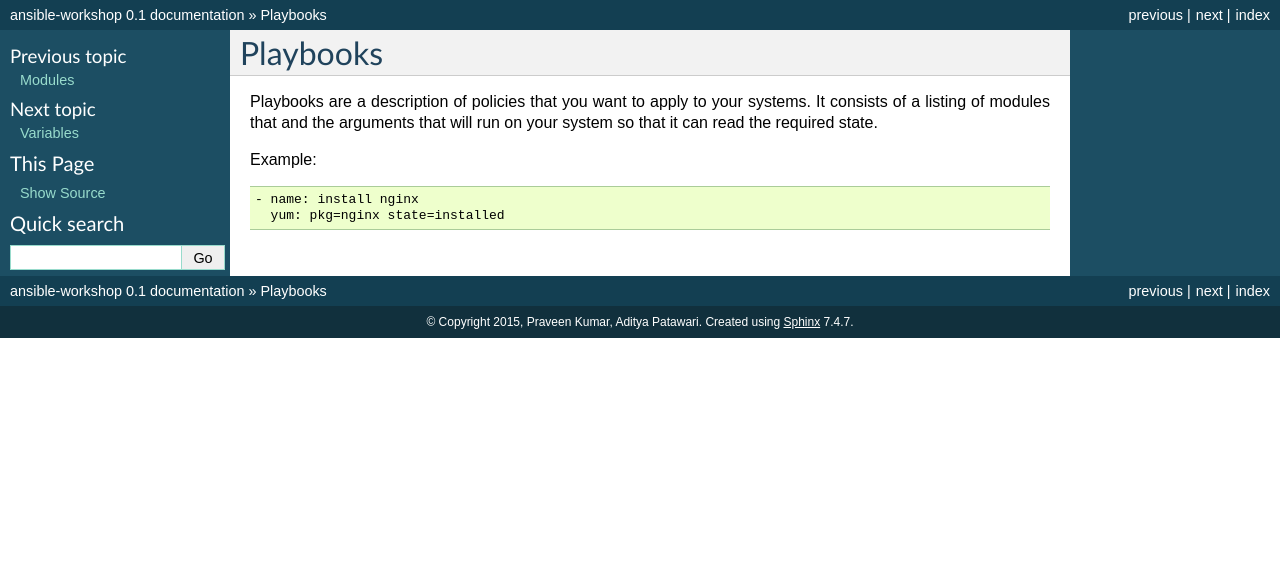
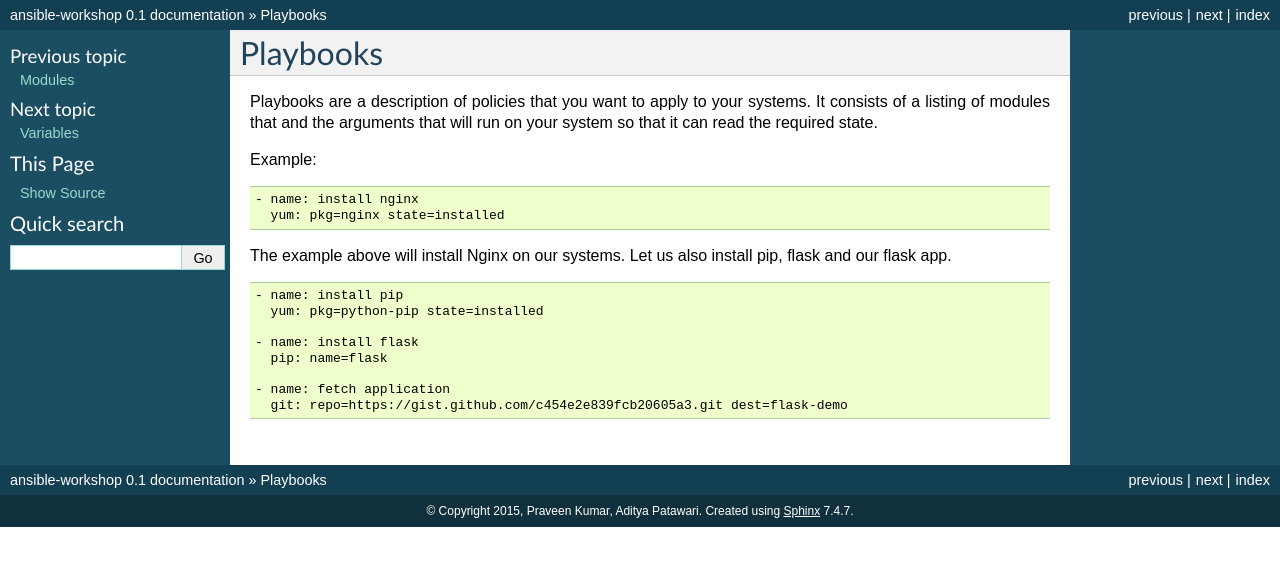
Before and after one commit to adimania/workshop-ansible, a Sphinx documentation site: the page built from docs/playbook.rst, in a window 1280 px wide. Shown: the top 566 px of the page. Built offline with Sphinx 7.4.7, drawn with Linux system fonts in a browser that asks for light colours.

Commit message:
building playbook

```diff
--- a/docs/playbook.rst
+++ b/docs/playbook.rst
@@ -9,3 +9,16 @@ Example:
 
    - name: install nginx
      yum: pkg=nginx state=installed
+
+The example above will install Nginx on our systems. Let us also install pip, flask and our flask app.
+
+.. code-block:: guess
+
+  - name: install pip
+    yum: pkg=python-pip state=installed
+
+  - name: install flask
+    pip: name=flask
+
+  - name: fetch application
+    git: repo=https://gist.github.com/c454e2e839fcb20605a3.git dest=flask-demo
```
